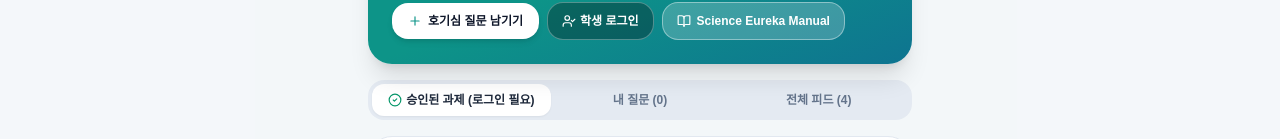
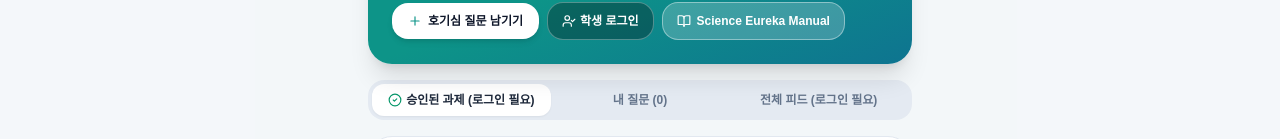
Before and after one commit to Kyumunhwang/QnA_Experiment, a React (Vite) app: page / in a window 1280 px wide. Shown: the part 224-363 px from the top of the page. Built offline with nearby package versions, Linux system fonts and the light colour scheme; no server answers; the HTML template or start-up script is replaced by a standard one; a web font is replaced by a local one.

Commit message:
fix: restrict all feed tab and count to the logged-in student, protecting feed questions from other students

```diff
--- a/src/pages/Home.jsx
+++ b/src/pages/Home.jsx
@@ -55,10 +55,17 @@ export default function Home() {
     ? questions.filter((q) => q.student_name === currentUser.studentName)
     : [];
 
+  // 전체 피드 질문 목록 (보안 및 개인별 분리: 학생 로그인 시에는 본인 질문만, 비로그인 시 비공개)
+  const feedQuestions = isTeacherMode || currentTeacher
+    ? questions
+    : currentUser
+    ? questions.filter((q) => q.student_name === currentUser.studentName)
+    : [];
+
   const getDisplayQuestions = () => {
     if (tab === 'approved') return approvedQuestions;
     if (tab === 'my') return myQuestions;
-    return questions;
+    return feedQuestions;
   };
 
   const displayQuestions = getDisplayQuestions();
@@ -239,14 +246,27 @@ export default function Home() {
         </button>
 
         <button
-          onClick={() => setTab('all')}
+          onClick={() => {
+            if (!currentUser && !isTeacherMode && !currentTeacher) {
+              showToast('전체 피드를 보려면 먼저 학생 로그인을 해주세요.', 'info');
+              setIsLoginModalOpen(true);
+              return;
+            }
+            setTab('all');
+          }}
           className={`flex-1 py-2 rounded-xl text-xs font-bold transition flex items-center justify-center space-x-1 ${
             tab === 'all'
               ? 'bg-white text-slate-800 shadow-sm'
               : 'text-slate-500 hover:text-slate-700'
           }`}
         >
-          <span>전체 피드 ({questions.length})</span>
+          <span>
+            {isTeacherMode || currentTeacher
+              ? `전체 피드 (${feedQuestions.length})`
+              : currentUser
+              ? `전체 피드 (${feedQuestions.length})`
+              : '전체 피드 (로그인 필요)'}
+          </span>
         </button>
       </div>
 
@@ -270,17 +290,19 @@ export default function Home() {
             <div className="animate-spin w-6 h-6 border-2 border-eureka-500 border-t-transparent rounded-full mx-auto mb-2"></div>
             데이터를 불러오는 중입니다...
           </div>
-        ) : tab === 'approved' && !currentUser && !isTeacherMode && !currentTeacher ? (
+        ) : (tab === 'approved' || tab === 'all') && !currentUser && !isTeacherMode && !currentTeacher ? (
           <div className="bg-white rounded-3xl border border-slate-200 p-8 text-center space-y-4 shadow-xs">
             <div className="w-14 h-14 rounded-2xl bg-amber-50 text-amber-600 flex items-center justify-center mx-auto border border-amber-200">
               <Lock className="w-7 h-7" />
             </div>
             <div className="space-y-1">
               <h3 className="text-base font-black text-slate-800">
-                승인된 과제는 학생 본인에게만 공개됩니다
+                {tab === 'approved' ? '승인된 과제는 학생 본인에게만 공개됩니다' : '질문 피드는 학생 본인에게만 공개됩니다'}
               </h3>
               <p className="text-xs text-slate-500 max-w-sm mx-auto leading-relaxed">
-                선생님이 승인한 나의 탐구 과제를 확인하고 4단계 탐구 일지를 시작하려면 먼저 학생 로그인을 해주세요.
+                {tab === 'approved'
+                  ? '선생님이 승인한 나의 탐구 과제를 확인하고 4단계 탐구 일지를 시작하려면 먼저 학생 로그인을 해주세요.'
+                  : '등록한 나의 호기심 질문 피드를 확인하려면 먼저 학생 로그인을 해주세요.'}
               </p>
             </div>
             <button
@@ -297,9 +319,7 @@ export default function Home() {
             <p className="text-sm font-semibold text-slate-600">
               {tab === 'approved'
                 ? '아직 선생님이 승인한 나의 탐구 과제가 없습니다.'
-                : tab === 'my'
-                ? '아직 등록한 내 질문이 없습니다.'
-                : '등록된 질문이 없습니다.'}
+                : '아직 등록한 내 질문이 없습니다.'}
             </p>
             <p className="text-xs text-slate-400">
               {tab === 'approved'
```
